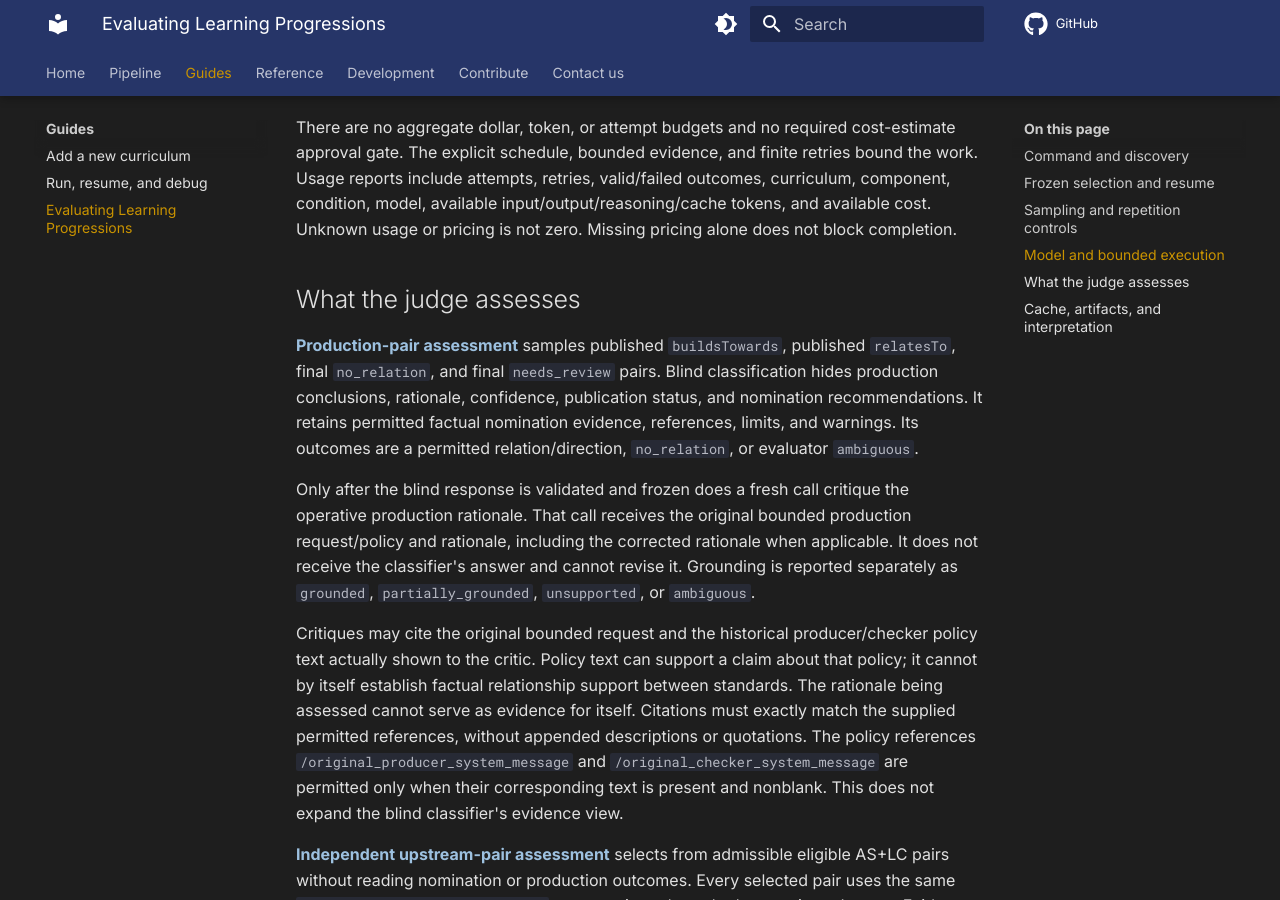
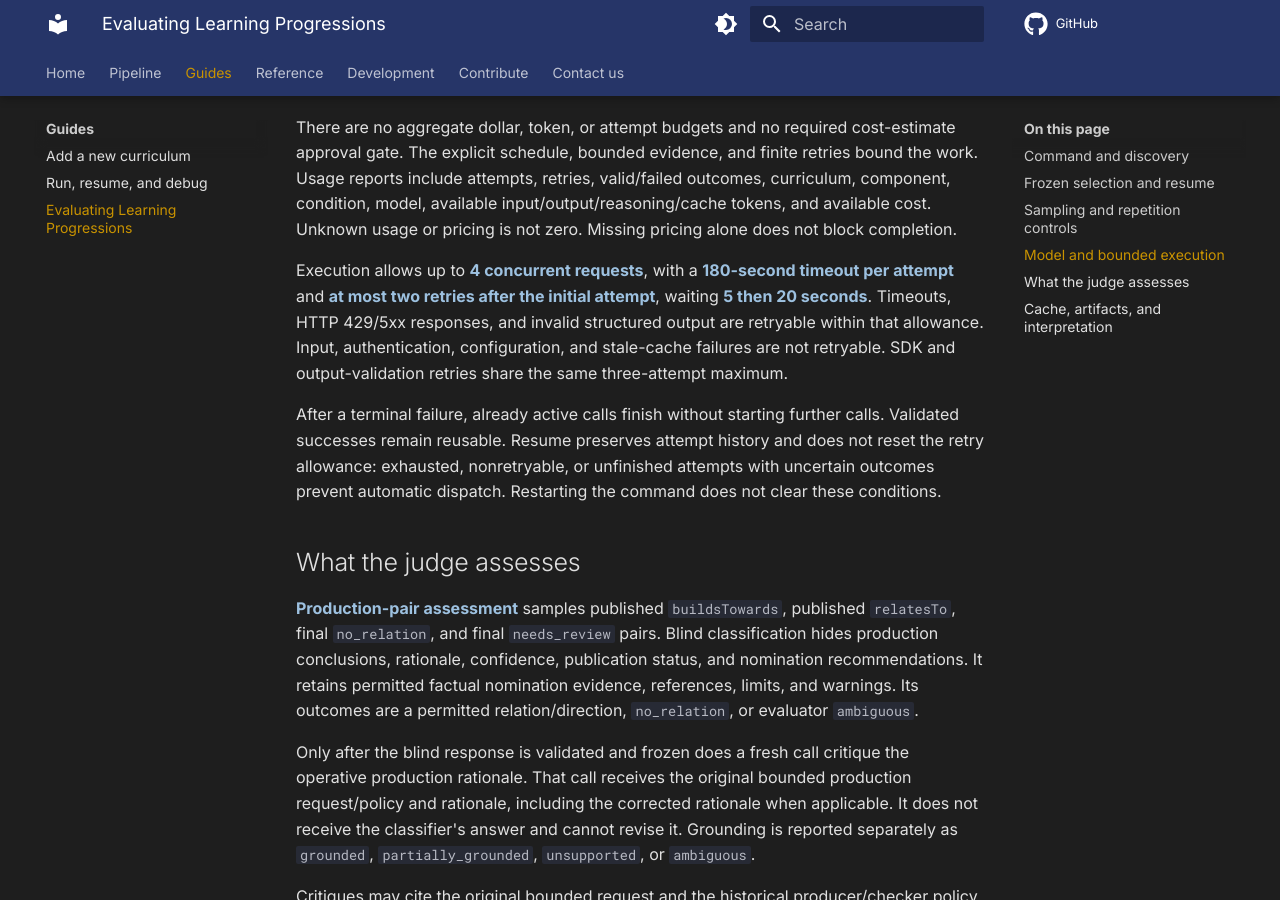
Before and after one commit to IDinsight/KGForEdGlobal, an MkDocs documentation site: the page built from docs/guides/evaluating-learning-progressions.md, in a window 1280 px wide and 900 px high, scrolled down 3608 px. Built offline with MkDocs 1.6.1 and Material for MkDocs 9.7.7, drawn with Linux system fonts in a browser that asks for light colours; comment, search, counter and statistics services are not loaded.

Commit message:
Updated docs.

```diff
--- a/docs/guides/evaluating-learning-progressions.md
+++ b/docs/guides/evaluating-learning-progressions.md
@@ -141,6 +141,19 @@ component, condition, model, available input/output/reasoning/cache tokens, and
 available cost. Unknown usage or pricing is not zero. Missing pricing alone does not
 block completion.
 
+Execution allows up to **4 concurrent requests**, with a **180-second timeout per
+attempt** and **at most two retries after the initial attempt**, waiting **5 then 20
+seconds**. Timeouts, HTTP 429/5xx responses, and invalid structured output are
+retryable within that allowance. Input, authentication, configuration, and stale-cache
+failures are not retryable. SDK and output-validation retries share the same
+three-attempt maximum.
+
+After a terminal failure, already active calls finish without starting further calls.
+Validated successes remain reusable. Resume preserves attempt history and does not
+reset the retry allowance: exhausted, nonretryable, or unfinished attempts with
+uncertain outcomes prevent automatic dispatch. Restarting the command does not clear
+these conditions.
+
 ## What the judge assesses
 
 **Production-pair assessment** samples published `buildsTowards`, published
```
Also changed, not shown: docs/guides/adding-a-curriculum.md (+3 -3 lines), docs/guides/running-and-debugging.md (+2 -2 lines), docs/index.md (+4 -5 lines), docs/pipeline/learning-components.md (+4 -4 lines), docs/reference/output-artifacts.md (+3 -2 lines).
